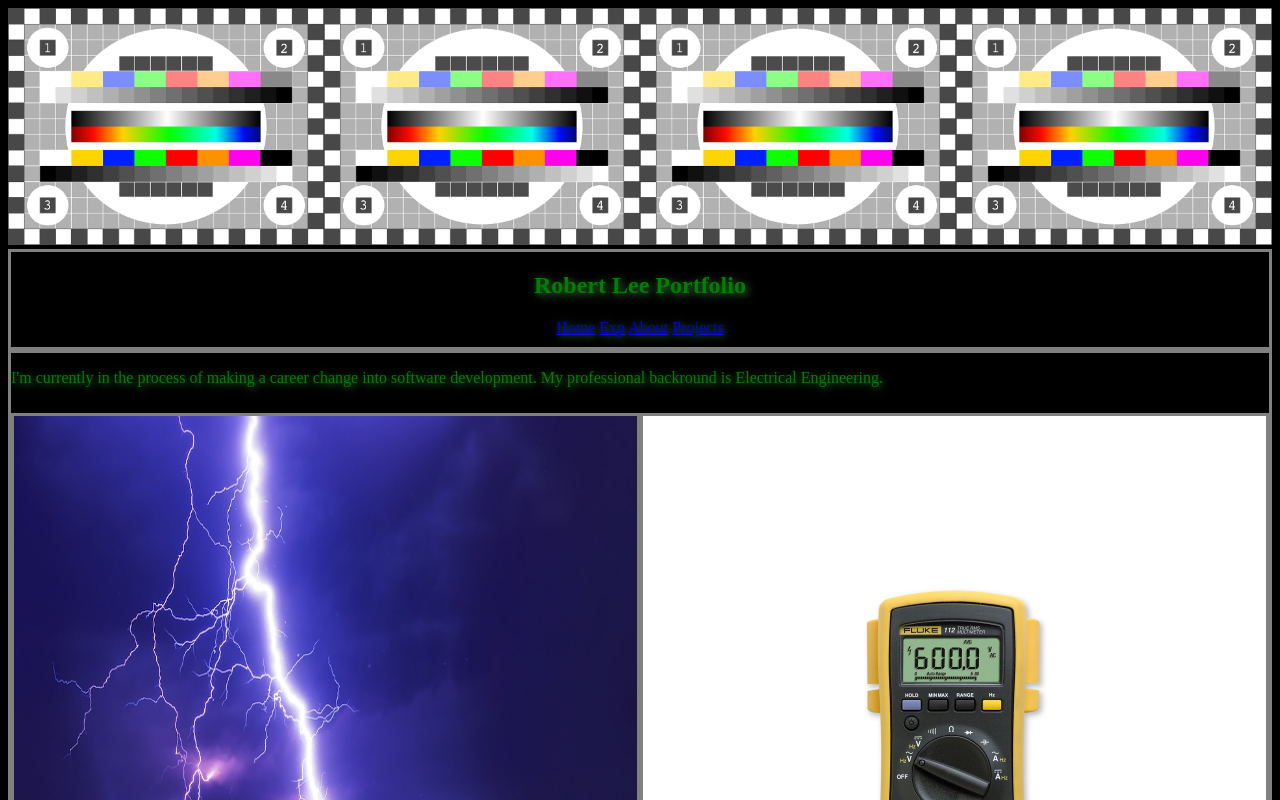
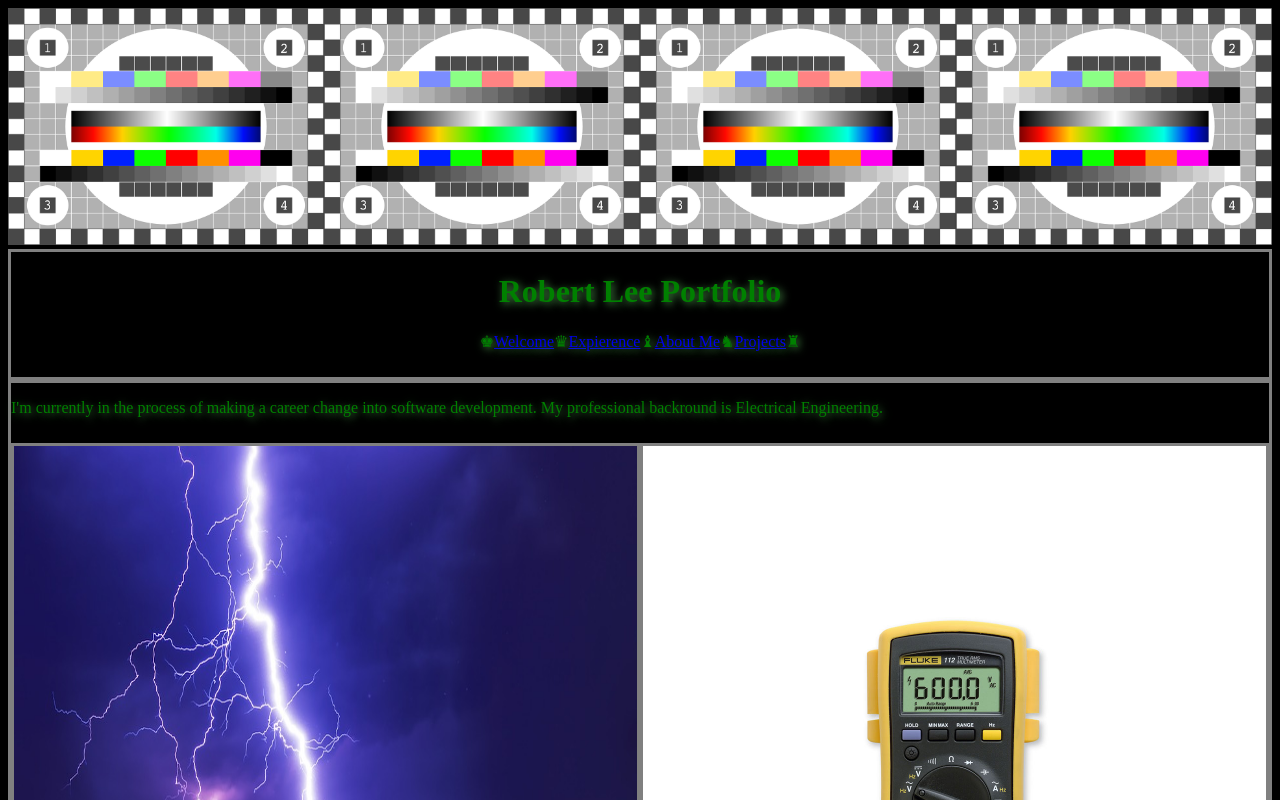
Before and after one commit to bobbydwise1/portfolio-react-week2, a React app: page / in a window 1280 px wide. Shown: the top 800 px of the page. Built offline with nearby package versions, Linux system fonts and the light colour scheme.

Commit message:
Attempt to add backgroudn image

```diff
--- a/src/components/About.jsx
+++ b/src/components/About.jsx
@@ -1,6 +1,10 @@
 import React from 'react';
 import { Switch, Route, Link } from 'react-router-dom';
 import MySampleImage from '../assets/images/testimage.png';
+import MaxwellsEquations from '../assets/images/MaxwellsEquations.gif';
+import LightningFree from '../assets/images/LightningFree.jpg';
+import DigitalMultiMeter from '../assets/images/DigitalMultiMeter.jpg';
+import OnesZeros from '../assets/images/OnesZeros.png';
 
 function About(){
   const compBox = {
@@ -72,13 +76,18 @@ function About(){
       </div>
       <div style={imgBoxParent}>
         <div style={imgBox}>
-          <img src={MySampleImage} style={mainImageStyle}/>
+          <img src={LightningFree} style={imgLightning}/>
         </div>
         <div style={imgBox}>
-          <img src={MySampleImage} style={mainImageStyle}/>
+          <img src={DigitalMultiMeter} style={imgMakeHalfTall}/>
+        </div>
+      </div>
+      <div style={imgBoxParent}>
+        <div style={imgBox}>
+          <img src={MaxwellsEquations} style={imgMakeFit}/>
         </div>
         <div style={imgBox}>
-          <img src={MySampleImage} style={mainImageStyle}/>
+          <img src={OnesZeros} style={imgMakeFit}/>
         </div>
       </div>
     </div>
--- a/src/components/Header.jsx
+++ b/src/components/Header.jsx
@@ -66,8 +66,8 @@ function Header() {
   return (
     <div style={compBox}>
       <div style={centerText}>
-        <h2>Robert Lee Portfolio</h2>
-        <Link to="/">Home</Link> <Link to="/Exp">Exp</Link> <Link to="/About">About</Link> <Link to="/Projects">Projects</Link>
+        <h1>Robert Lee Portfolio</h1>
+        <p>♚<Link to="/">Welcome</Link>♛<Link to="/Exp">Expierence</Link>♝<Link to="/About">About Me</Link>♞<Link to="/Projects">Projects</Link>♜</p>
       </div>
     </div>
   );
--- a/src/index.jsx
+++ b/src/index.jsx
@@ -4,8 +4,10 @@ import App from './components/App';
 import { AppContainer } from 'react-hot-loader';
 import { HashRouter } from 'react-router-dom';
 import { Link } from 'react-router-dom';
+import BlackThread from './assets/images/black-thread.png';
 
-document.body.style.backgroundColor = "black";
+document.body.style.backgroundColor = 'black';
+// document.body.style.backgroundImage = 'url(${BlackThread})';
 
 const render = (Component) => {
   ReactDOM.render(
```
Also changed, not shown: src/assets/images/black-thread.png (added).
